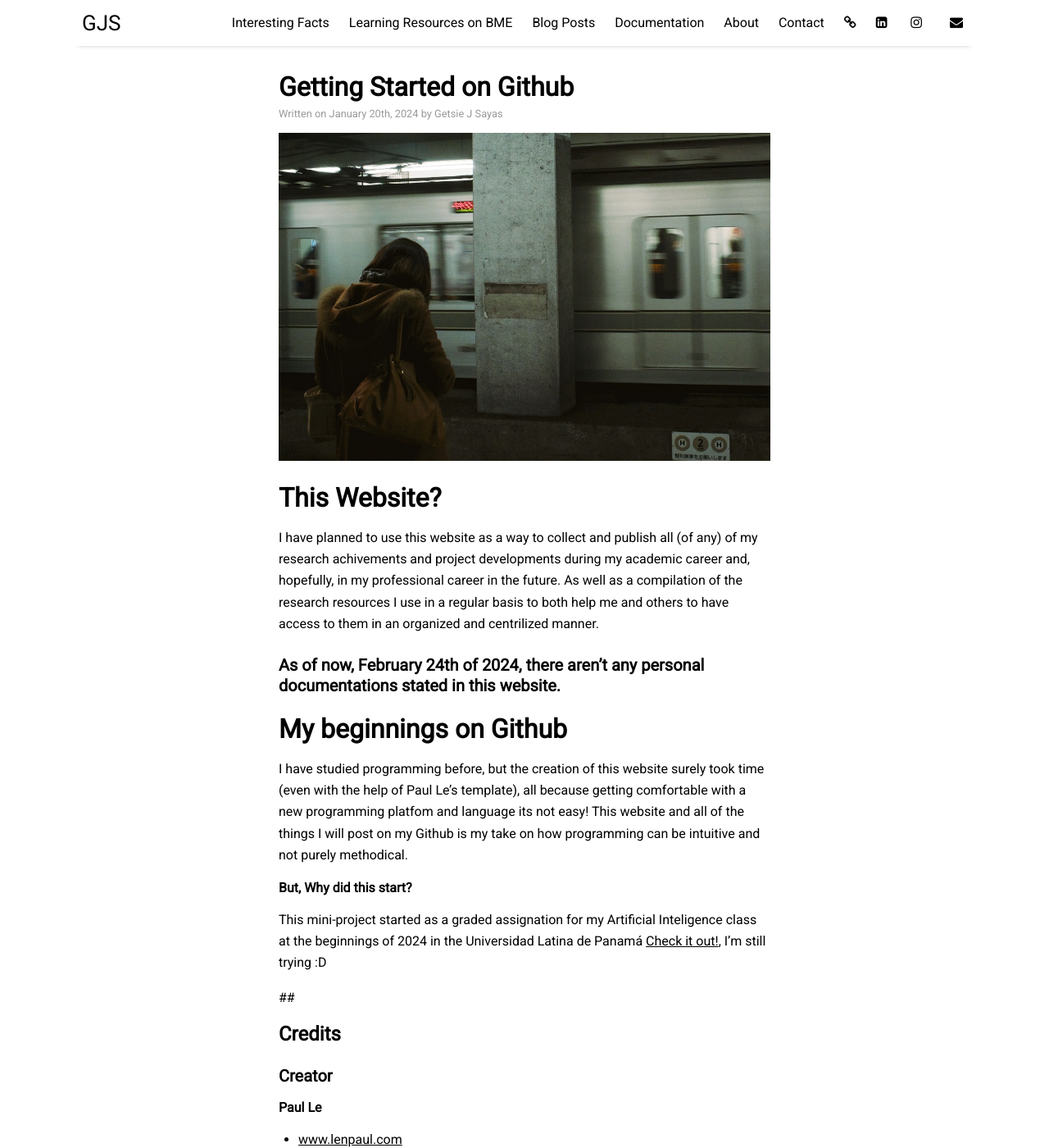
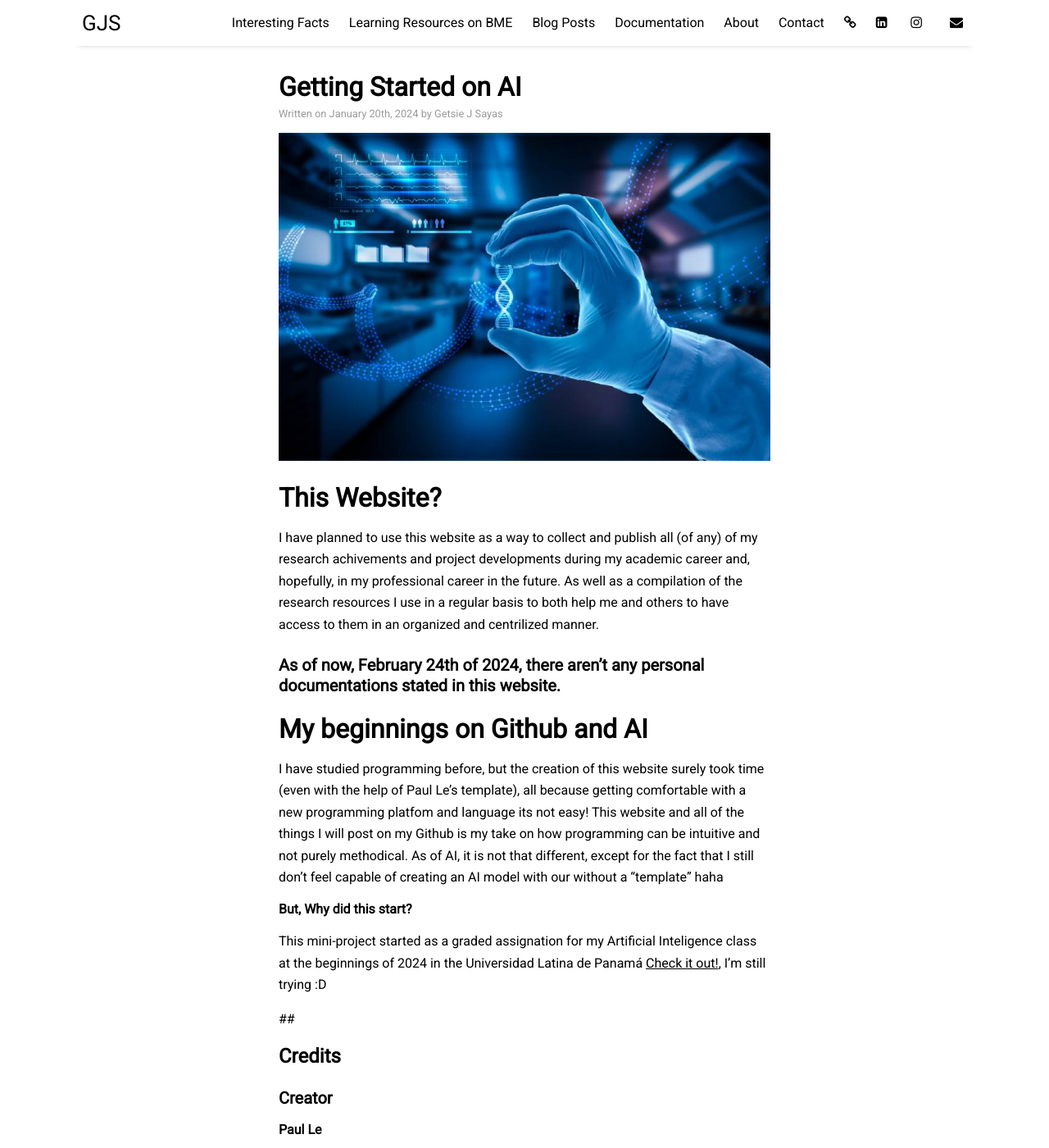
Before and after one commit to GJSayas/GJSayas.github.io, a Jekyll site: the page built from _posts/2024-01-20-getting-started.md, in a window 1280 px wide and 1400 px high. Shown: the whole window at 82% size. Built offline with Jekyll 4.4.1, drawn with Linux system fonts in a browser that asks for light colours; nearby versions of some CDN libraries.

Commit message:
Update 2024-01-20-getting-started.md

```diff
--- a/_posts/2024-01-20-getting-started.md
+++ b/_posts/2024-01-20-getting-started.md
@@ -1,10 +1,10 @@
 ---
 layout: post
-title: "Getting Started on Github"
+title: "Getting Started on AI"
 author: "Getsie J Sayas"
 categories: documentation
 tags: [documentation,sample]
-image: city-1.jpg
+image: inteligencia-artificial-medicina.jpg
 ---
 # This Website?
 I have planned to use this website as a way to collect and publish all (of any) of my research achivements and project developments during my academic career and, hopefully, in my professional career in the future. As well as a compilation of the research resources I use in a regular basis to both help me and others to have access to them in an organized and centrilized manner.
@@ -12,8 +12,8 @@ I have planned to use this website as a way to collect and publish all (of any)
 ### As of now, February 24th of 2024, there aren't any personal documentations stated in this website.
 
 
-# My beginnings on Github
-I have studied programming before, but the creation of this website surely took time (even with the help of Paul Le's template), all because getting comfortable with a new programming platfom and language its not easy! This website and all of the things I will post on my Github is my take on how programming can be intuitive and not purely methodical.
+# My beginnings on Github and AI
+I have studied programming before, but the creation of this website surely took time (even with the help of Paul Le's template), all because getting comfortable with a new programming platfom and language its not easy! This website and all of the things I will post on my Github is my take on how programming can be intuitive and not purely methodical.  As of AI, it is not that different, except for the fact that I still don't feel capable of creating an AI model with our without a "template" haha
 
 #### But, Why did this start?
 
```
